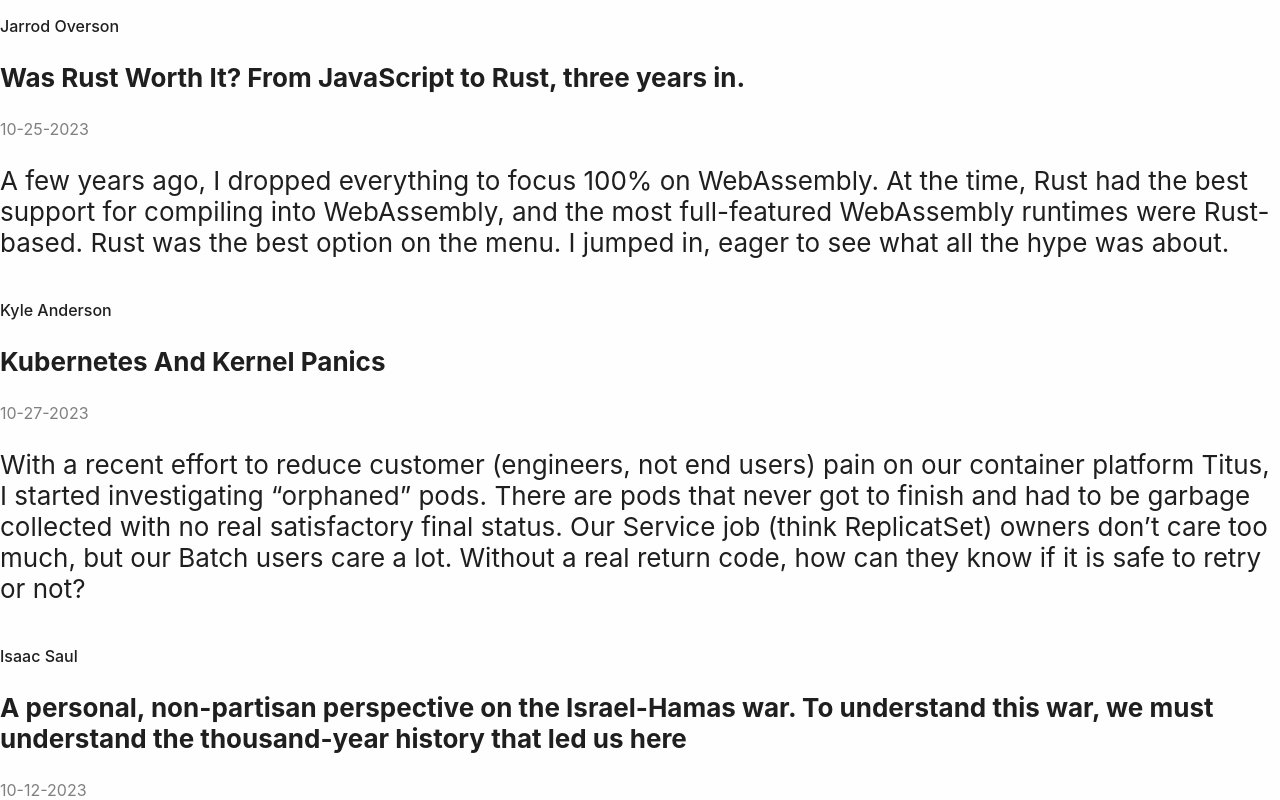
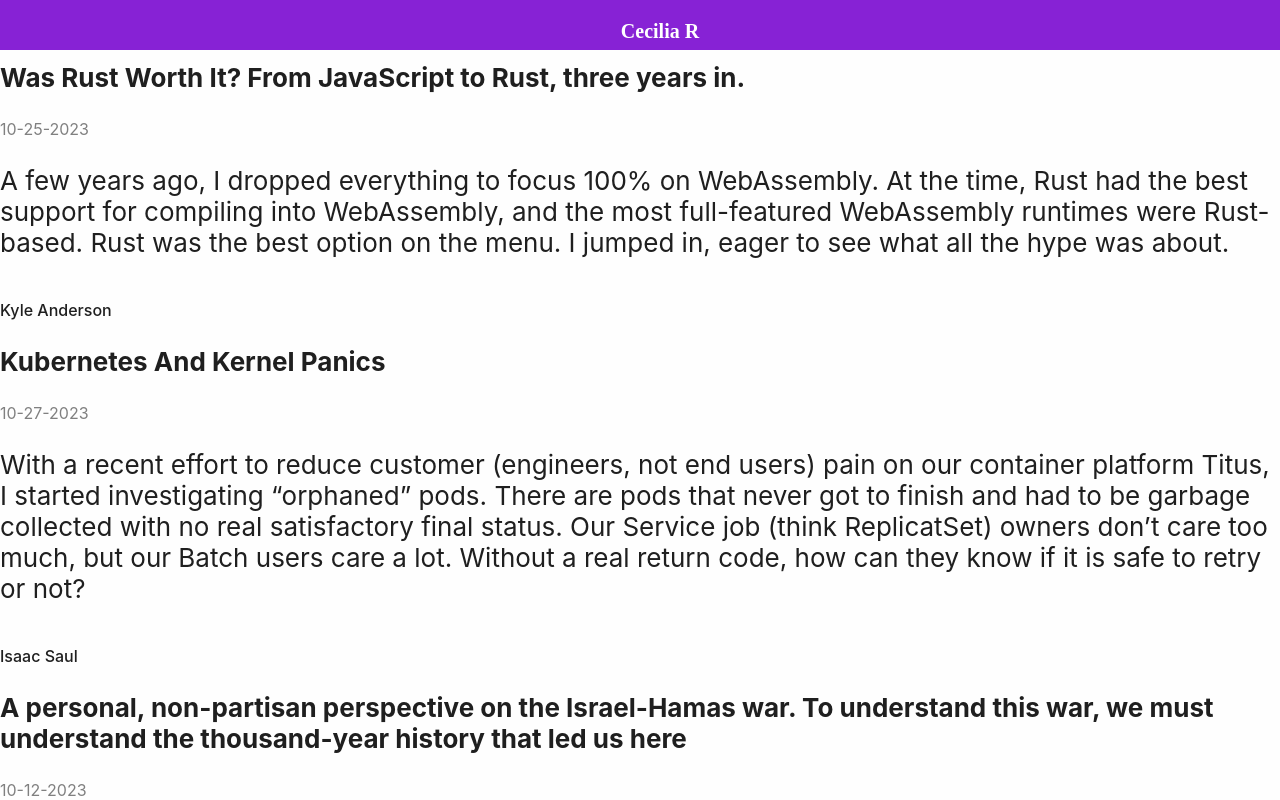
Before and after one commit to keksramos/proyect1, a React (Create React App) app: page / in a window 1280 px wide. Shown: the top 800 px of the page. Built offline with nearby package versions, Linux system fonts and the light colour scheme.

Commit message:
inicio de navbar

```diff
--- a/src/Components/App/App.js
+++ b/src/Components/App/App.js
@@ -3,6 +3,7 @@ import React from 'react';
 import logo from '../../logo.svg';
 import './App.css';
 import Post from '../Post/Post'
+import { Navbar } from '../NavBar/navbar';
 
 function App() {
   const posts = [
@@ -46,6 +47,7 @@ function App() {
   return (
     <div className="App">
       <header className="App-header">
+        <Navbar />
         {
           posts.map((post, index) => {
             return <Post key={index} id={post.id} title={post.title} author={post.author} creationDate={post.creationDate} description={post.description}/>
--- /dev/null
+++ b/src/Components/NavBar/navbar.js
@@ -0,0 +1,11 @@
+import React from "react";
+import "./navbar.scss"
+
+
+export const Navbar = () => {
+    return (
+        <nav>
+            <ul>Cecilia R</ul>
+        </nav>
+    )
+}
--- /dev/null
+++ b/src/Components/NavBar/navbar.scss
@@ -0,0 +1,12 @@
+nav{
+    background-color: rgb(135, 34, 213);
+    width: 100%;
+    height: 50px;
+    font-family:'Times New Roman', Times, serif;
+    font-weight: bolder;
+    font-size: 20px;
+    position: fixed;
+    top: 0;
+    left: 0;
+    z-index: 9999;
+}
```
Also changed, not shown: public/Cecilia.svg (added).
